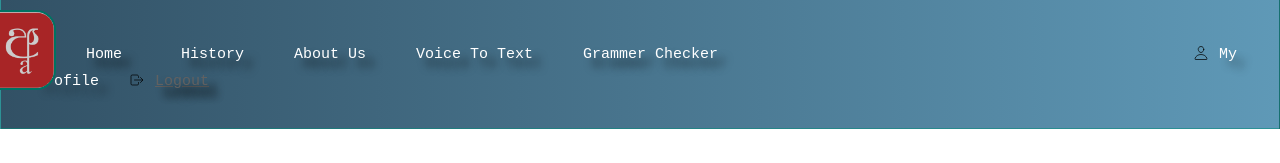
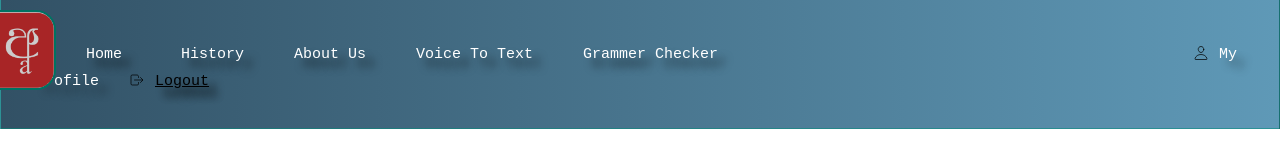
Before and after one commit to it21274398/ITPM_English_to_Sinhala_translator, a React (Create React App) app in the folder frontend/: page /aboutus in a window 1280 px wide. In both pictures the pointer is over the element "Logout". Shown: the top 163 px of the page. Built offline with nearby package versions, Linux system fonts and the light colour scheme; a web font is replaced by a local one.

Commit message:
do some changes to styles

```diff
--- a/frontend/src/styles/AboutUScreen.css
+++ b/frontend/src/styles/AboutUScreen.css
@@ -7,7 +7,7 @@
   align-items: center;
   margin-bottom: 25px;
   text-align: center;
-  background-image: linear-gradient(to right, #515151, #7872ad, #515151);
+  background-image: linear-gradient(to right, #6a6a6a, #7872ad, #515151);
   background-size: 100%;
   -webkit-background-clip: text;
   background-clip: text;
--- a/frontend/src/styles/Header.css
+++ b/frontend/src/styles/Header.css
@@ -11,7 +11,6 @@
 
 .header-container {
   text-decoration: underline;
-  font-family:;
   display: flex;
   flex-wrap: nowrap;
   border: 0.1px solid #008e7b86;
@@ -55,13 +54,13 @@
 
 .logout-span:hover {
   text-shadow: 9px 9px 8px rgb(0, 0, 0);
-  color: rgb(97, 97, 97);
+  color: rgb(0, 0, 0);
   text-decoration: underline;
 }
 
 .profile-span:hover {
   text-shadow: 9px 9px 8px rgb(0, 0, 0);
-  color: rgb(97, 97, 97);
+  color: rgb(0, 0, 0);
 }
 
 .headericons {
```
